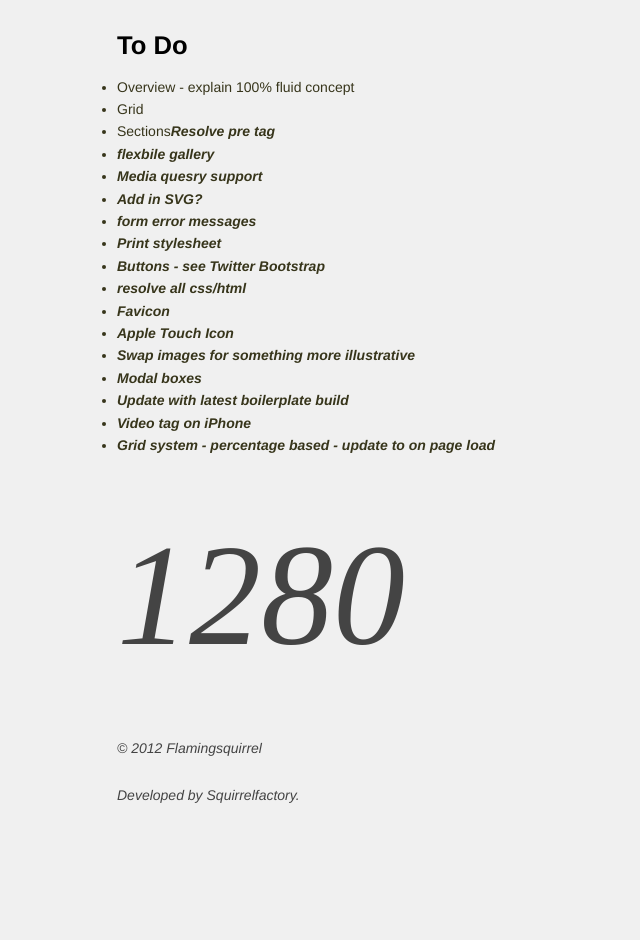
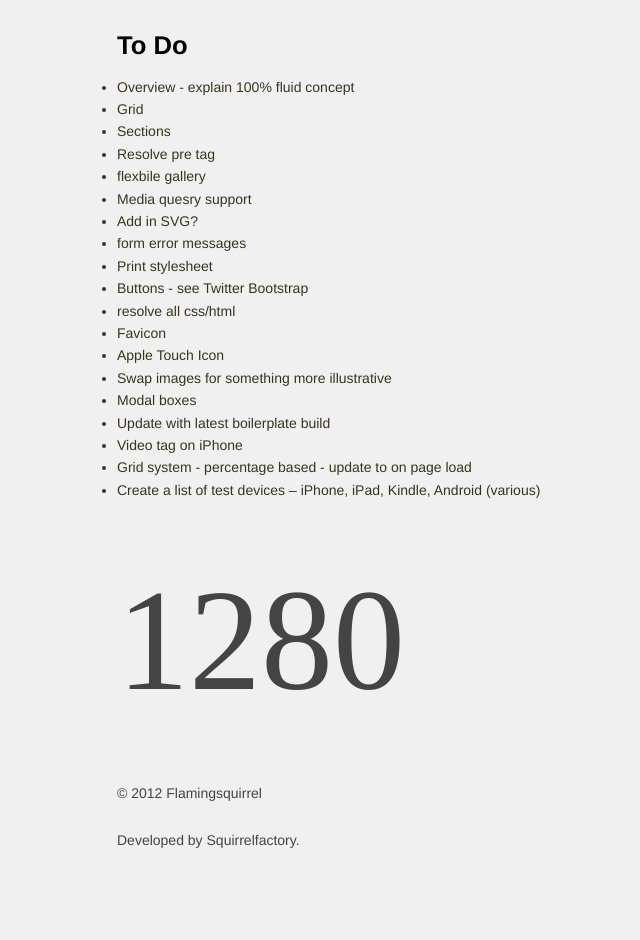
Before and after one commit to squirrelfactory/Squirrelplate, a plain HTML site: page index.html in a window 1280 px wide. Shown: the part 7320-8260 px from the top of the page, without its empty margins (11-651 px from the left). Drawn offline with nearby package versions, Linux system fonts and the light colour scheme; a web font is replaced by a local one.

Commit message:
update toDO

```diff
--- a/index.html
+++ b/index.html
@@ -329,9 +329,8 @@
 		<ul>
 			<li>Overview - explain 100% fluid concept
 			<li>Grid
-			<li>Sections<b
+			<li>Sections
 			<li>Resolve pre tag
-
 			<li>flexbile gallery
 			<li>Media quesry support
 			<li>Add in SVG?
@@ -346,6 +345,7 @@
 			<li>Update with latest boilerplate build
 			<li>Video tag on iPhone
 			<li>Grid system - percentage based - update to on page load
+			<li>Create a list of test devices &ndash; iPhone, iPad, Kindle, Android (various)
 		</ul>
 
 
```
